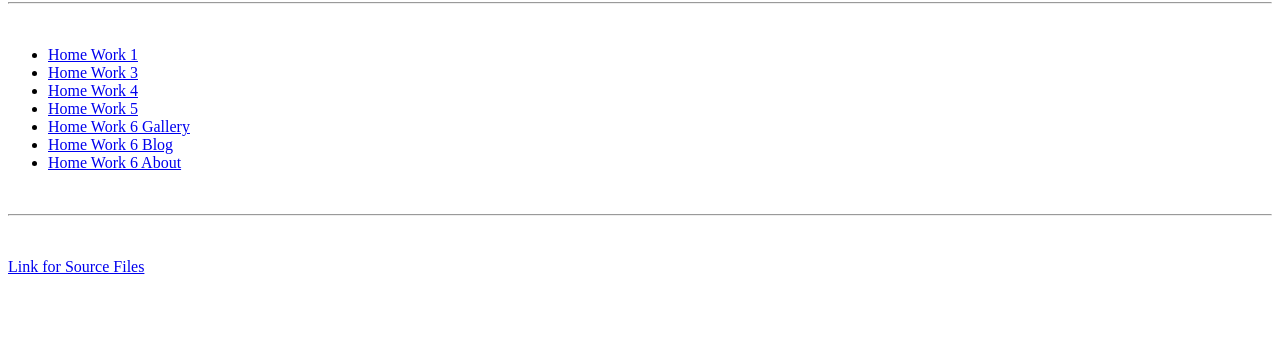
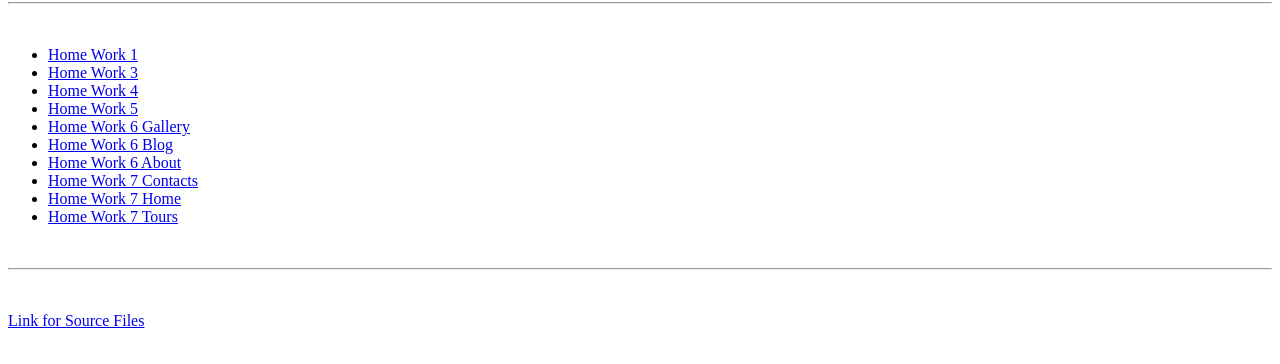
Before and after one commit to genyaonipko/fe-core-hw, a plain HTML site: page index.html in a window 1280 px wide. Shown: the part 78-442 px from the top of the page. Drawn offline with Linux system fonts and the light colour scheme.

Commit message:
commit 28

```diff
--- a/index.html
+++ b/index.html
@@ -19,6 +19,9 @@
         <li><a href="https://genyaonipko.github.io/fe-core-hw/Module_6/Gallery/Module_6_Gallery" target="_blank">Home Work 6 Gallery</a></li>
         <li><a href="https://genyaonipko.github.io/fe-core-hw/Module_6/Blog/Module_6_Blog" target="_blank">Home Work 6 Blog</a></li>
         <li><a href="https://genyaonipko.github.io/fe-core-hw/Module_6/About/Module_6_About" target="_blank">Home Work 6 About</a></li>
+        <li><a href="https://genyaonipko.github.io/fe-core-hw/Module_7/Contacts/Module_7_Contacts.html" target="_blank">Home Work 7 Contacts</a></li>
+        <li><a href="https://genyaonipko.github.io/fe-core-hw/Module_7/Home/Module_7_Home.html" target="_blank">Home Work 7 Home</a></li>
+        <li><a href="https://genyaonipko.github.io/fe-core-hw/Module_7/Tours/Module_7_Tours.html" target="_blank">Home Work 7 Tours</a></li>
     </ul>
     <br>
     <hr>
```
Also changed, not shown: 1 other file.
